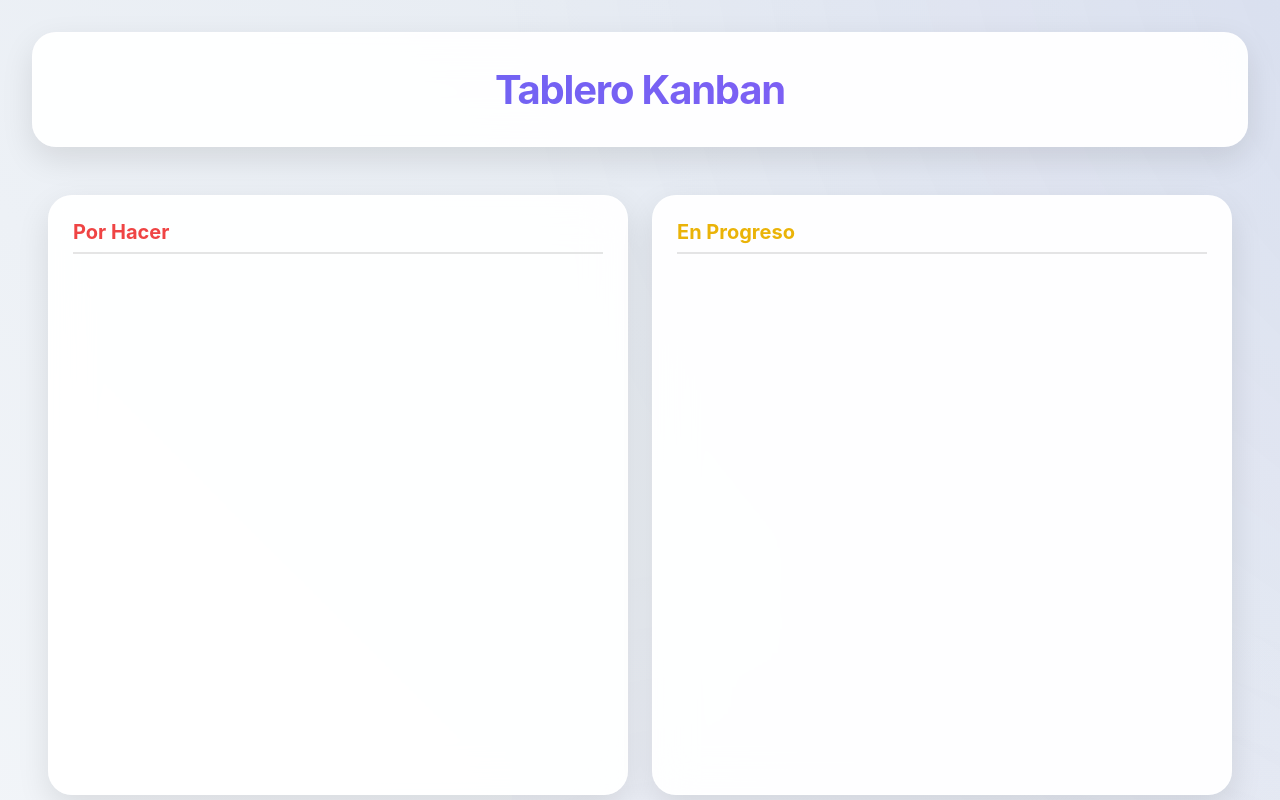
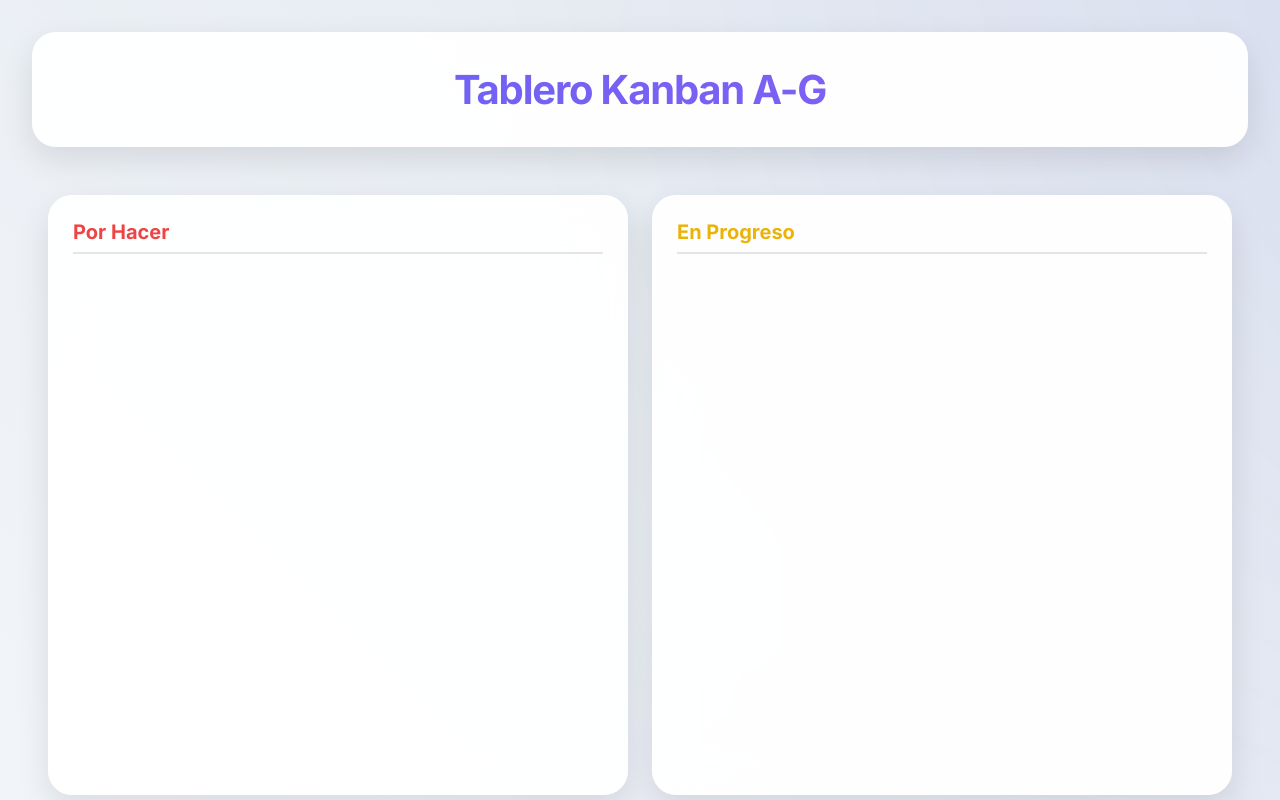
Before and after one commit to antoniogutierrez-web/notas, a website: page public/index.html in a window 1280 px wide. Shown: the top 800 px of the page. Drawn offline with Linux system fonts and the light colour scheme; no server answers.

Commit message:
Add files via upload

```diff
--- a/public/index.html
+++ b/public/index.html
@@ -5,11 +5,13 @@
   <meta name="viewport" content="width=device-width, initial-scale=1">
   <title>Tablero Kanban</title>
   <link rel="stylesheet" href="styles.css">
+  <meta name="viewport" content="width=device-width, initial-scale=1.0, maximum-scale=1.0, user-scalable=no">
+  <link href="https://fonts.googleapis.com/css2?family=Inter:wght@400;500;700&display=swap" rel="stylesheet">
 </head>
 <body>
   <div class="kanban-container">
     <header>
-      <h1>Tablero Kanban</h1>
+      <h1>Tablero Kanban A-G</h1>
     </header>
     <div class="kanban-board">
       <div class="kanban-column" data-status="todo">
```
Also changed, not shown: public/script.js (line endings or trailing spaces), public/styles.css (line endings or trailing spaces).
